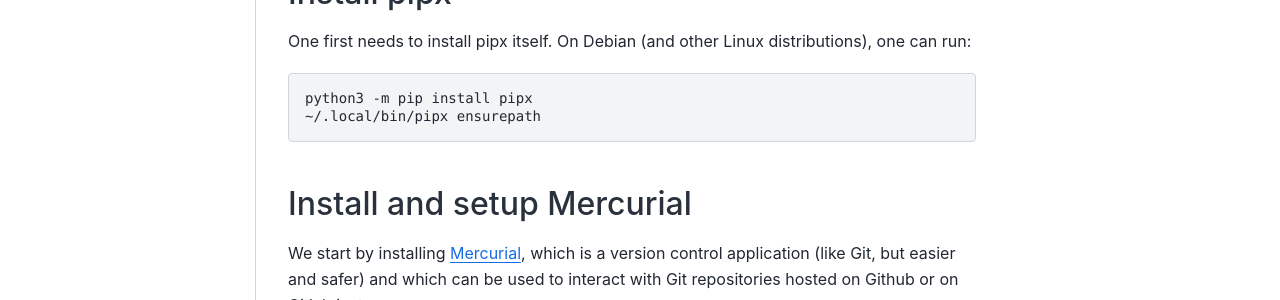
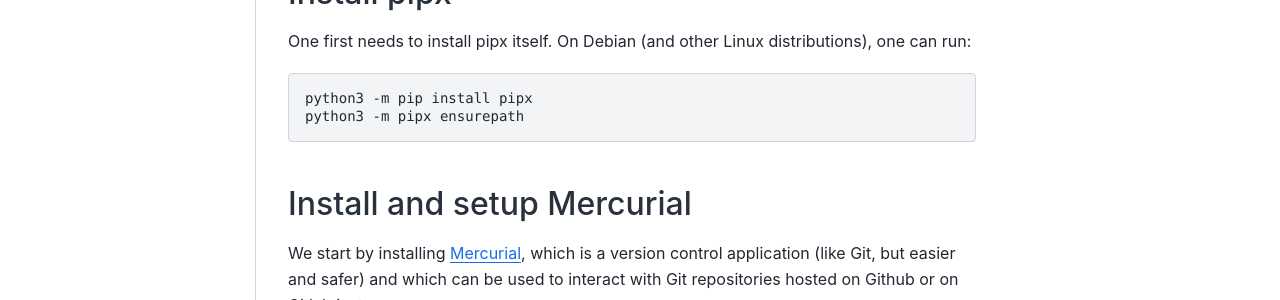
Before and after one commit to fluiddyn/fluidhowto, a Jupyter Book: the page built from book/setup-apps.md, in a window 1280 px wide and 900 px high. Shown: the part 439-739 px from the top of the window. Built offline with Jupyter Book 1.0.4 settings and Sphinx 7.4.7 and the Sphinx Book theme 1.1.4, drawn with Linux system fonts in a browser that asks for light colours.

Commit message:
Better pipx ensurepath

````diff
--- a/book/setup-apps.md
+++ b/book/setup-apps.md
@@ -17,7 +17,7 @@ can run:
 
 ```sh
 python3 -m pip install pipx
-~/.local/bin/pipx ensurepath
+python3 -m pipx ensurepath
 ```
 
 ## Install and setup Mercurial
````
